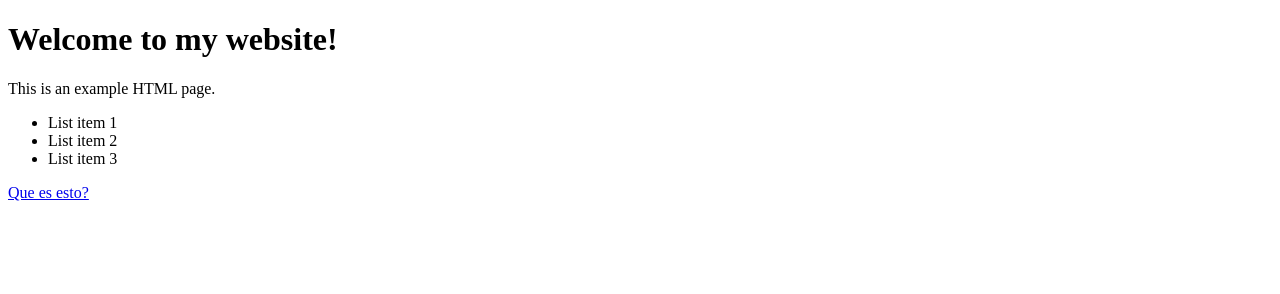
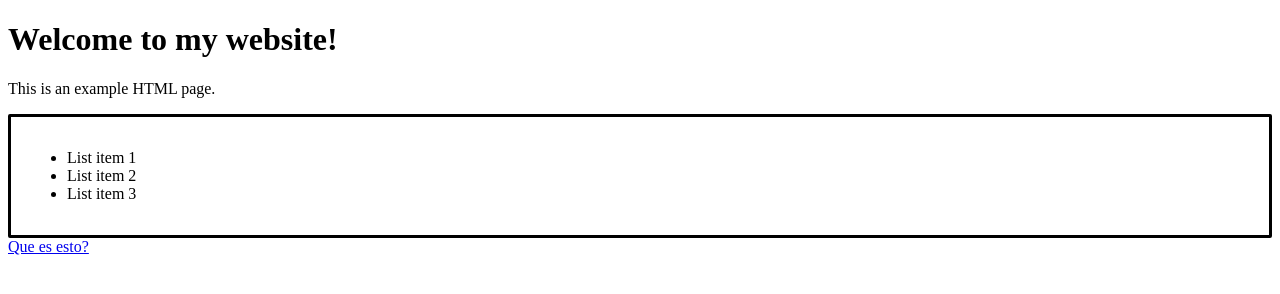
Before and after one commit to AnotherUserInGitHub-alt/website-dot-com, a plain HTML site: page index.html in a window 1280 px wide. Drawn offline with Linux system fonts and the light colour scheme.

Commit message:
Update index.html

```diff
--- a/index.html
+++ b/index.html
@@ -1,6 +1,7 @@
 <!DOCTYPE html>
 <html>
   <head>
+    <link rel="stylesheet" href="common.css">
     <title>Example HTML Page</title>
   </head>
   <body>
```
